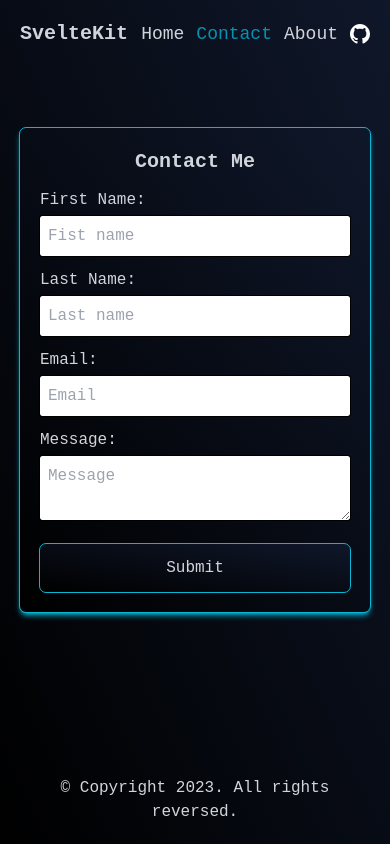
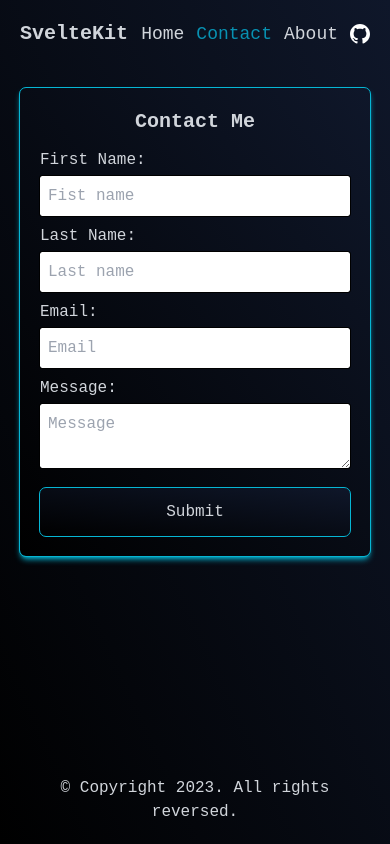
Before and after one commit to MR-Addict/svelte-helloworld, a SvelteKit app: page /contact in a window 390 px wide. Built offline with nearby package versions, Linux system fonts and the light colour scheme.

Commit message:
modify some details

```diff
--- a/package.json
+++ b/package.json
@@ -3,9 +3,9 @@
   "version": "0.0.1",
   "private": true,
   "scripts": {
-    "dev": "vite dev",
+    "dev": "vite dev --host",
     "build": "vite build",
-    "preview": "vite preview",
+    "preview": "vite preview --host",
     "check": "svelte-kit sync && svelte-check --tsconfig ./tsconfig.json",
     "check:watch": "svelte-kit sync && svelte-check --tsconfig ./tsconfig.json --watch"
   },
--- a/src/app.css
+++ b/src/app.css
@@ -12,5 +12,6 @@
 
 .container {
   font-family: monospace;
-  @apply background flex flex-col justify-between min-h-screen text-base text-gray-300;
+  min-height: 100dvh;
+  @apply background flex flex-col justify-between text-base text-gray-300;
 }
--- a/src/routes/+page.svelte
+++ b/src/routes/+page.svelte
@@ -17,7 +17,7 @@
       </div>
       <a
         href="https://kit.svelte.dev/"
-        class="flex flex-row gap-2 items-center background duration-300 outline outline-1 outline-cyan-600 hover:shadow-[0_0_20px_#0891b2] text-white text-lg py-3 px-5 rounded-3xl"
+        class="flex flex-row gap-2 items-center background duration-300 outline outline-1 outline-cyan-600 md:hover:shadow-[0_0_20px_#0891b2] text-white text-lg py-3 px-5 rounded-3xl"
       >
         <p>Get Started</p>
         <img src={share} alt="share icon" />
@@ -26,7 +26,14 @@
   </section>
 </main>
 
-<style>
+<style lang="css">
+  /* for get started link */
+  @media only screen and (max-width: 600px) {
+    a {
+      box-shadow: 0 0 20px #0891b2;
+    }
+  }
+  /* for animated gradient border */
   @property --angle {
     syntax: "<angle>";
     inherits: false;
@@ -34,7 +41,7 @@
   }
   section {
     background: linear-gradient(var(--angle), #ff0033, #00b1e2);
-    animation: flow 10s linear infinite;
+    animation: flow 5s linear infinite;
   }
   @keyframes flow {
     from {
--- a/src/routes/about/+page.svelte
+++ b/src/routes/about/+page.svelte
@@ -5,10 +5,10 @@
 <main class="frame flex-1 flex justify-center">
   <section
     aria-label="about me"
-    class="w-full background shadow-md shadow-cyan-600 max-w-md outline outline-1 outline-cyan-600 p-5 rounded-md h-fit mt-10"
+    class="w-full background shadow-md shadow-cyan-600 max-w-md outline outline-1 outline-cyan-600 p-5 rounded-md h-fit md:mt-10"
   >
     <h1 class="text-xl font-bold text-center">About Me</h1>
-    <hr class="border-t border-t-cyan-600 my-5" />
+    <hr class="border-t border-t-cyan-600 my-3 md:my-5" />
     <article aria-label="about me" class="flex flex-col gap-3 text-lg">
       <p>Hello my friend.</p>
       <p>
--- a/src/routes/contact/+page.svelte
+++ b/src/routes/contact/+page.svelte
@@ -7,16 +7,16 @@
   <title>Contact • Svelte</title>
 </svelte:head>
 
-<main class="frame flex-1 flex justify-center">
+<main class="frame flex-1 flex justify-center relative">
   {#if form && form.message}
     <p class="absolute top-5 text-cyan-600">{form.message}</p>
   {/if}
   <section
     aria-label="contact form"
-    class="w-full background shadow-md shadow-cyan-500 max-w-md flex flex-col gap-3 outline outline-1 outline-cyan-500 p-5 rounded-md h-fit mt-10"
+    class="w-full background shadow-md shadow-cyan-500 max-w-md flex flex-col gap-3 outline outline-1 outline-cyan-500 p-5 rounded-md h-fit md:mt-10"
   >
     <h1 class="text-xl text-center text-gray-300 font-bold">Contact Me</h1>
-    <form class="flex flex-col gap-3" method="POST">
+    <form class="flex flex-col gap-2 md:gap-3" method="POST">
       <section>
         <label for="firstname">First Name:</label>
         <input required type="text" id="firstname" name="firstname" placeholder="Fist name" />
@@ -41,6 +41,7 @@
 </main>
 
 <style lang="css">
+  /* for inputs */
   form section {
     @apply flex flex-col gap-1;
   }
@@ -53,6 +54,7 @@
   :is(input, textarea):focus {
     @apply outline-blue-600;
   }
+  /* for submit button */
   form:invalid button[type="submit"] {
     cursor: not-allowed;
   }
```
Also changed, not shown: 1 other file (tests, documents, lock files or other folders).
